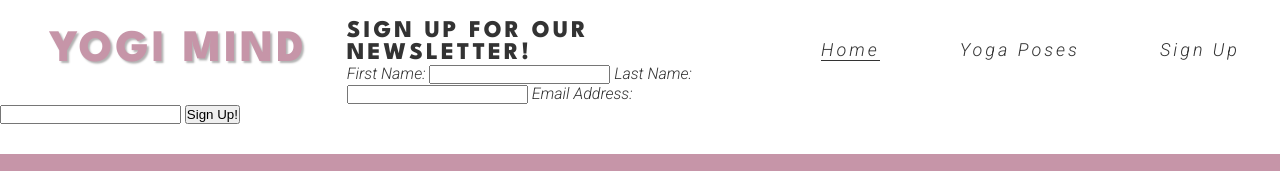
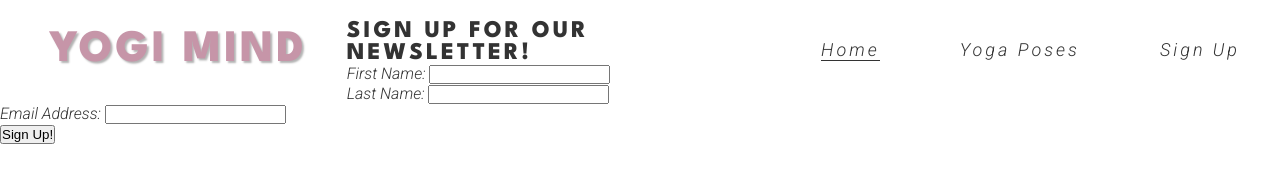
Before and after one commit to anthonyhaj/yogi-mind-MS1, a plain HTML site: page sign-up.html in a window 1280 px wide. Shown: the top 171 px of the page. Drawn offline with Linux system fonts and the light colour scheme.

Commit message:
add new structure for sign up page using main instead of section and add divs to form

```diff
--- a/sign-up.html
+++ b/sign-up.html
@@ -24,18 +24,26 @@
             </ul>
         </nav>
     </header>
-    <section class="form-sec">
+    <main>
+        <div>
             <form class="sign-up" method="POST" action="*">
                 <h2>Sign Up For Our Newsletter!</h2>
+                <div>
                     <label for="fname">First Name:</label>
-            <input type="text" id="fname" class="form-text"  name="first-name" required>
+                    <input type="text" id="fname" class="form-text" name="first-name" required>
+                </div>
+                <div>
                     <label for="lname">Last Name:</label>
-            <input type="text" id="lname" class="form-text"  name="last-name" required>
+                    <input type="text" id="lname" class="form-text" name="last-name" required>
+                </div>
+                <div>
                     <label for="email">Email Address:</label>
                     <input type="email" id="email" class="form-text" name="email-address" required>
+                </div>
                 <input class="sign-up-button" type="submit" value="Sign Up!">
             </form>
-    </section>
+        </div>
+    </main>
     <footer>
         <div id="contact-us">
             <h3>Contact Us!</h3>
@@ -44,16 +52,21 @@
         </div>
         <ul class="social-media">
             <li>
-                <a href="https://www.facebook.com/" target="_blank" rel="noopener" aria-label="Visit our Facebook page (opens in a new tab)"><i class="fa-brands fa-facebook"></i></a>
+                <a href="https://www.facebook.com/" target="_blank" rel="noopener"
+                    aria-label="Visit our Facebook page (opens in a new tab)"><i class="fa-brands fa-facebook"></i></a>
             </li>
             <li>
-                <a href="https://twitter.com/?lang=en" target="_blank" rel="noopener" aria-label="Visit our Twitter page (opens in a new tab)"><i class="fa-brands fa-twitter"></i></a>
+                <a href="https://twitter.com/?lang=en" target="_blank" rel="noopener"
+                    aria-label="Visit our Twitter page (opens in a new tab)"><i class="fa-brands fa-twitter"></i></a>
             </li>
             <li>
-                <a href="https://www.youtube.com/" target="_blank" rel="noopener" aria-label="Visit our Youtube page (opens in a new tab)"><i class="fa-brands fa-youtube"></i></a>
+                <a href="https://www.youtube.com/" target="_blank" rel="noopener"
+                    aria-label="Visit our Youtube page (opens in a new tab)"><i class="fa-brands fa-youtube"></i></a>
             </li>
             <li>
-                <a href="https://www.instagram.com/" target="_blank" rel="noopener" aria-label="Visit our Instagram page (opens in a new tab)"><i class="fa-brands fa-instagram"></i></a>
+                <a href="https://www.instagram.com/" target="_blank" rel="noopener"
+                    aria-label="Visit our Instagram page (opens in a new tab)"><i
+                        class="fa-brands fa-instagram"></i></a>
             </li>
         </ul>
     </footer>
```
Lines whose indentation alone changed are shown as unchanged.
